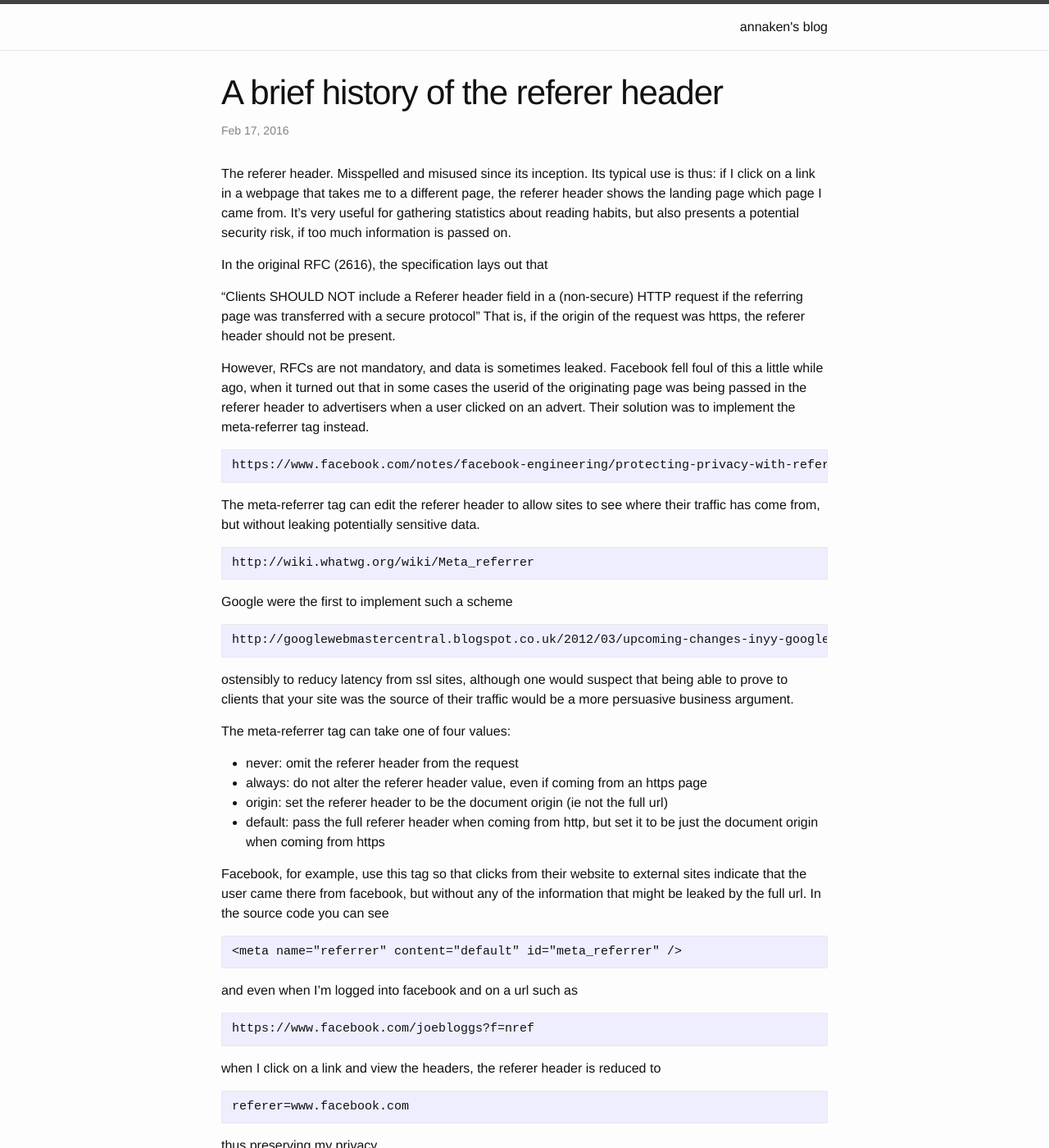
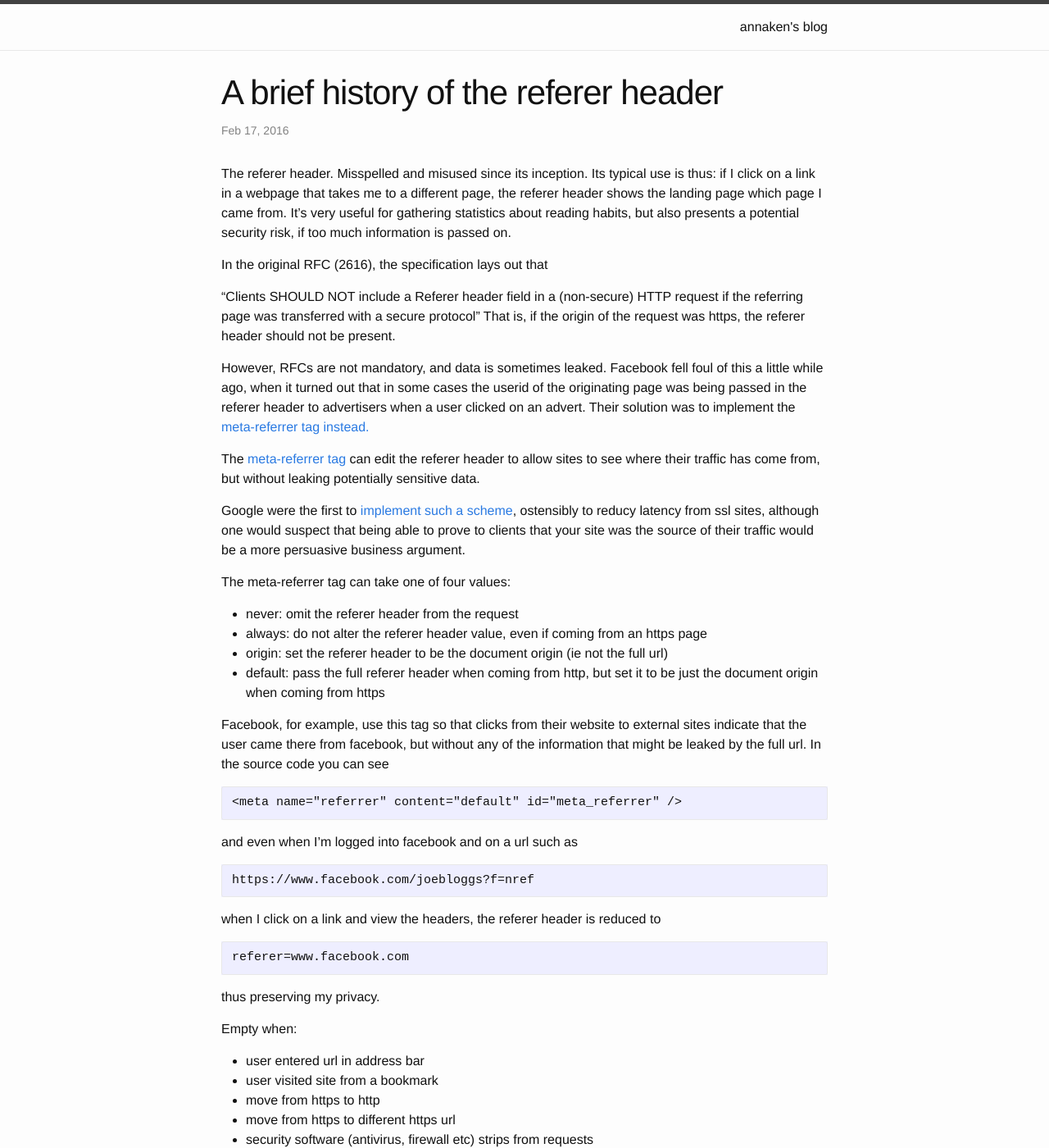
Before and after one commit to annaken/annaken.github.io, a Jekyll site: the page built from _posts/2016-02-17-refererheader.md, in a window 1280 px wide and 1400 px high. Shown: the whole window at 82% size. Built offline with Jekyll 4.4.1, drawn with Linux system fonts in a browser that asks for light colours; some of the changed text lies outside the part shown.

Commit message:
MD formatting

```diff
--- a/_posts/2016-02-17-refererheader.md
+++ b/_posts/2016-02-17-refererheader.md
@@ -15,19 +15,11 @@ That is, if the origin of the request was https, the referer header should not b
 
 However, RFCs are not mandatory, and data is sometimes leaked.
 Facebook fell foul of this a little while ago, when it turned out that in some cases the userid of the originating page was being passed in the referer header to advertisers when a user clicked on an advert.
-Their solution was to implement the meta-referrer tag instead.
+Their solution was to implement the [meta-referrer tag instead.](https://www.facebook.com/notes/facebook-engineering/protecting-privacy-with-referrers/392382738919)
 
-	https://www.facebook.com/notes/facebook-engineering/protecting-privacy-with-referrers/392382738919
+The [meta-referrer tag](http://wiki.whatwg.org/wiki/Meta_referrer) can edit the referer header to allow sites to see where their traffic has come from, but without leaking potentially sensitive data.
 
-The meta-referrer tag can edit the referer header to allow sites to see where their traffic has come from, but without leaking potentially sensitive data.
-
-	http://wiki.whatwg.org/wiki/Meta_referrer
-
-Google were the first to implement such a scheme
-
-	http://googlewebmastercentral.blogspot.co.uk/2012/03/upcoming-changes-inyy-googles-http.html
-
-ostensibly to reducy latency from ssl sites, although one would suspect that being able to prove to clients that your site was the source of their traffic would be a more persuasive business argument.
+Google were the first to [implement such a scheme](http://googlewebmastercentral.blogspot.co.uk/2012/03/upcoming-changes-inyy-googles-http.html), ostensibly to reducy latency from ssl sites, although one would suspect that being able to prove to clients that your site was the source of their traffic would be a more persuasive business argument.
 
 The meta-referrer tag can take one of four values:
 
@@ -66,16 +58,16 @@ Empty when:
 References
 ----------
 
-	http://www.w3.org/Protocols/rfc2616/rfc2616-sec15.html
+http://www.w3.org/Protocols/rfc2616/rfc2616-sec15.html
 
-	http://wiki.whatwg.org/wiki/Meta_referrer
+http://wiki.whatwg.org/wiki/Meta_referrer
 
-	http://www.schemehostport.com/2011/11/referer-sic.html
+http://www.schemehostport.com/2011/11/referer-sic.html
 
-	https://www.facebook.com/notes/facebook-engineering/protecting-privacy-with-referrers/392382738919
+https://www.facebook.com/notes/facebook-engineering/protecting-privacy-with-referrers/392382738919
 
-	http://smerity.com/articles/2013/where_did_all_the_http_referrers_go.html
+http://smerity.com/articles/2013/where_did_all_the_http_referrers_go.html
 
-	http://googlewebmastercentral.blogspot.co.uk/2012/03/upcoming-changes-inyy-googles-http.html
+http://googlewebmastercentral.blogspot.co.uk/2012/03/upcoming-changes-inyy-googles-http.html
 
-	https://bugzilla.mozilla.org/show_bug.cgi?id=704320
+https://bugzilla.mozilla.org/show_bug.cgi?id=704320
```
